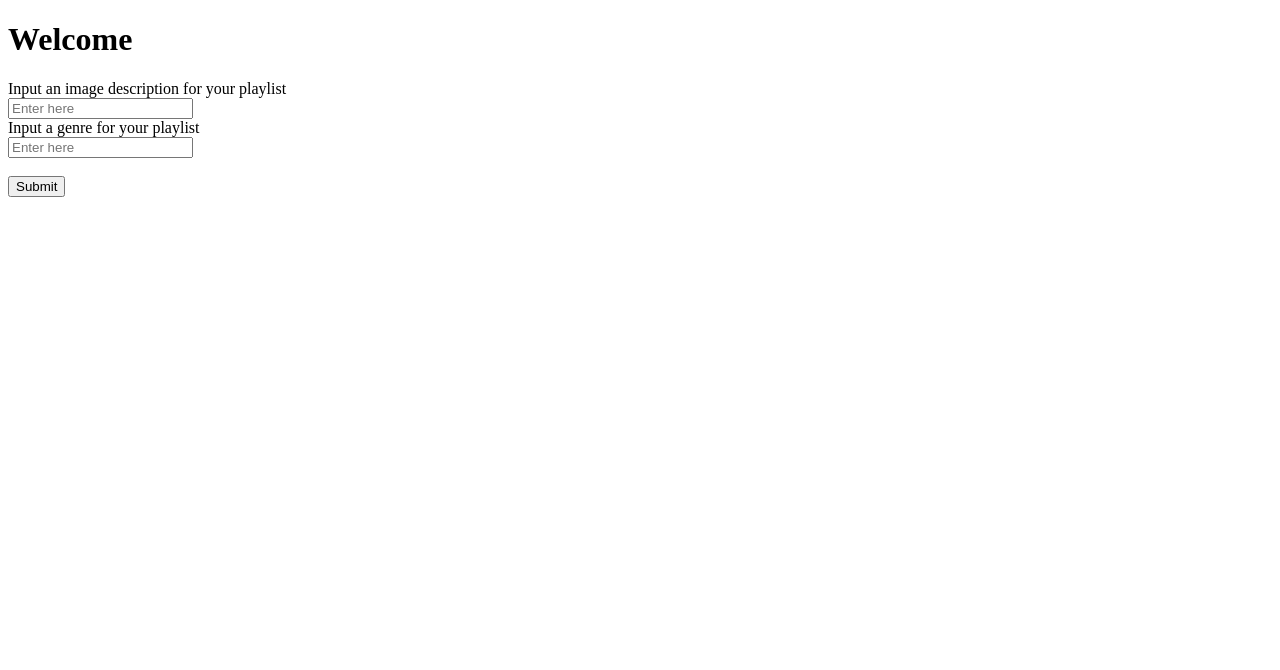
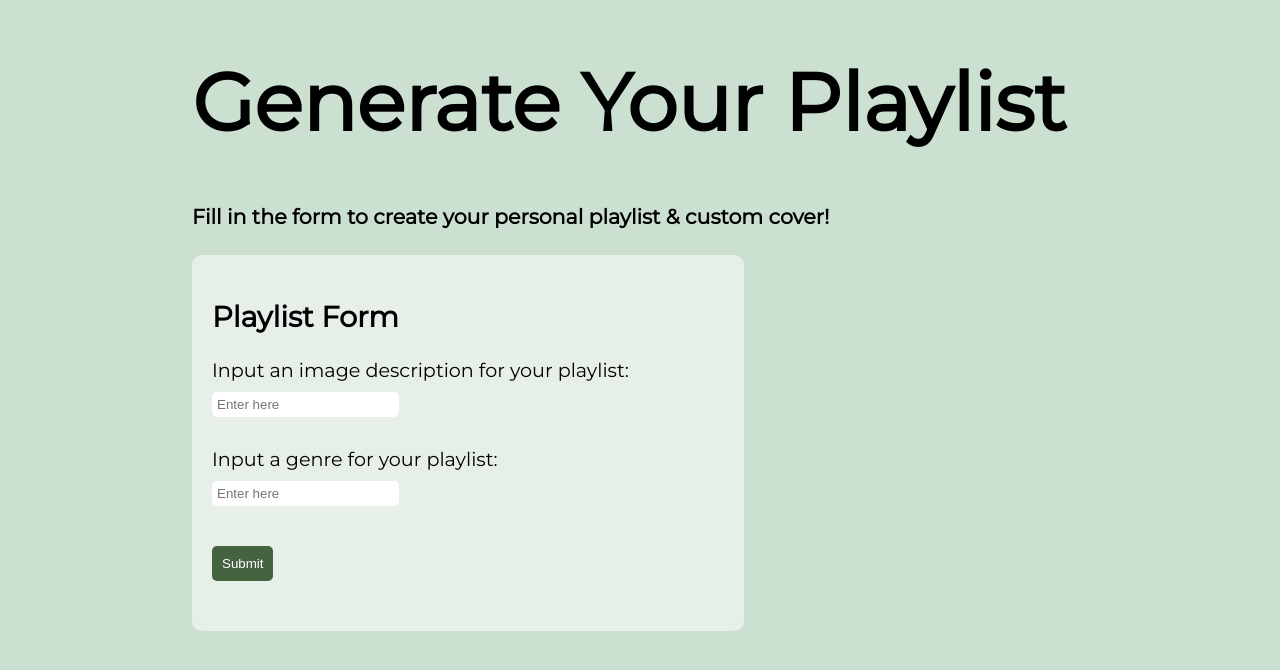
Before and after one commit to BarrettR29/CST-205-Final-Project, a Flask app: page / in a window 1280 px wide. Shown: the top 670 px of the page. Run offline with Flask 2, Linux system fonts and the light colour scheme; some libraries are stand-ins or nearby versions.

Commit message:
Added styling to the existing content

```diff
--- /dev/null
+++ b/static/style.css
@@ -0,0 +1,45 @@
+body {
+    background-color: #CCE0D1;
+    font-family: 'Montserrat';
+    margin-left: 15vw;
+    font-size: 1.1rem;
+}
+
+h1 {
+    font-size: 5rem;
+}
+
+.formContainer {
+    display: flex;
+    flex-direction: column;
+    margin-top: 2vw;
+    background-color: #E6EFE8;
+    width: 40vw;
+    border-radius: 10px;
+    padding: 20px;
+    font-size: 1.2rem;
+}
+
+input {
+    margin-top: 10px;
+    margin-bottom: 30px;
+    padding: 5px;
+    border: hidden;
+    border-radius: 5px;
+}
+
+input:focus {
+    outline: 2px solid grey;
+    /* border: 2px solid grey; */
+    /* border-color: grey; */
+}
+
+#submitBtn {
+    background-color: #44633F;
+    color: white;
+    padding: 10px;
+}
+
+#submitBtn:hover {
+    cursor: pointer;
+}
--- a/templates/project_template.html
+++ b/templates/project_template.html
@@ -5,17 +5,32 @@
     <meta charset="UTF-8">
     <!-- <meta http-equiv="X-UA-Compatible" content="IE=edge">
     <meta name="viewport" content="width=device-width, initial-scale=1.0"> -->
+    <link rel="stylesheet" href="{{ url_for('static', filename='style.css') }}">
+
+    <!-- Fonts -->
+    <link rel="preconnect" href="https://fonts.googleapis.com">
+    <link rel="preconnect" href="https://fonts.gstatic.com" crossorigin>
+    <link href="https://fonts.googleapis.com/css2?family=Montserrat&display=swap" rel="stylesheet">
+
     <title> CST205 Group 3702 </title>
 </head>
 
 <body>
-    <h1>Welcome</h1>
-    <form action = "/" method = "POST">
-    <label for = "imagedescription" > Input an image description for your playlist </label><br>
-    <input type = "text" placeholder = "Enter here" name = "idescript"><br>
-    <label for = "genre" > Input a genre for your playlist </label><br>
-    <input type = "text" placeholder = "Enter here" name = "genre"><br> <br>
-    <input type = "submit" value = "Submit">
-    </form>
+    <h1>Generate Your Playlist</h1>
+    <div class="subtitle">
+        <h3>Fill in the form to create your personal playlist & custom cover!</h3>
+    </div>
+
+    <div class="formContainer">
+        <h2>Playlist Form</h4>
+        <form action = "/" method = "POST">
+            <label for = "imagedescription" > Input an image description for your playlist: </label><br>
+            <input type = "text" placeholder = "Enter here" name = "idescript"><br>
+            <label for = "genre" > Input a genre for your playlist: </label><br>
+            <input type = "text" placeholder = "Enter here" name = "genre"><br>
+            <input id="submitBtn" type = "submit" value = "Submit">
+        </form>
+    </div>
+
 </body>
 </html>
```
